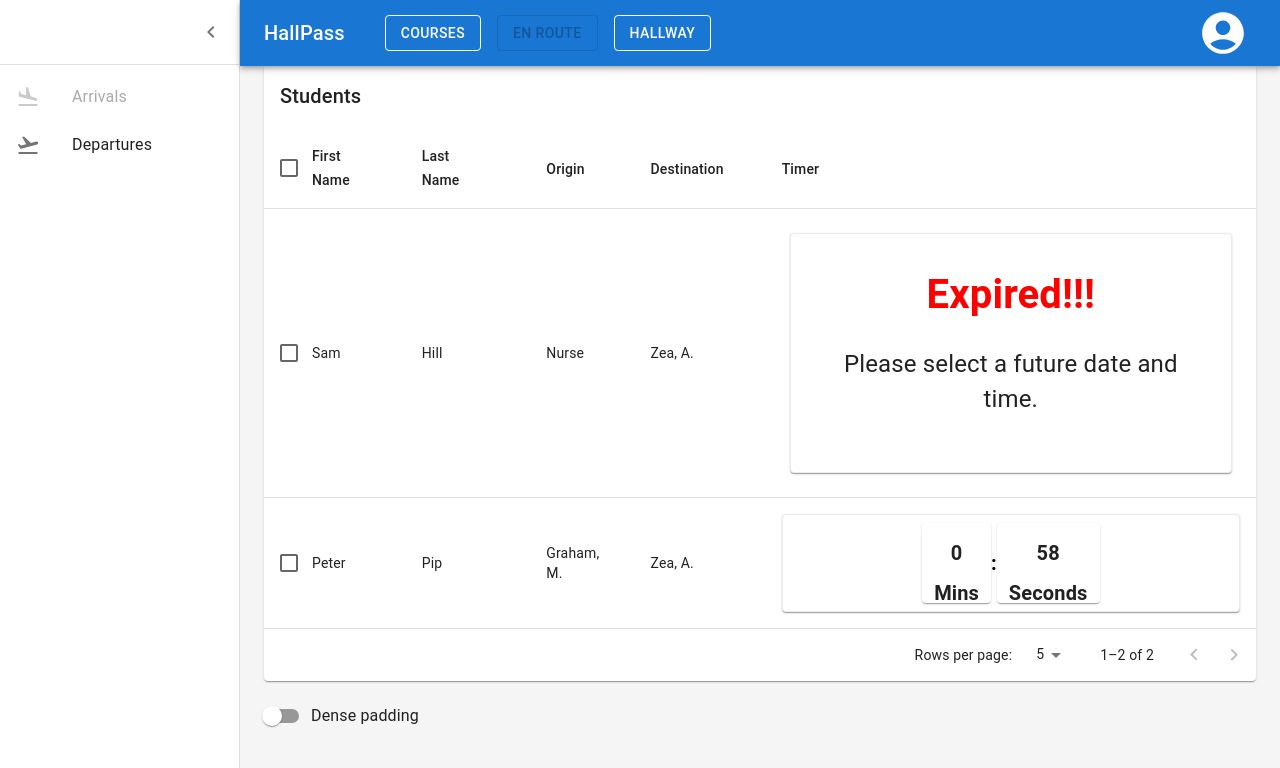
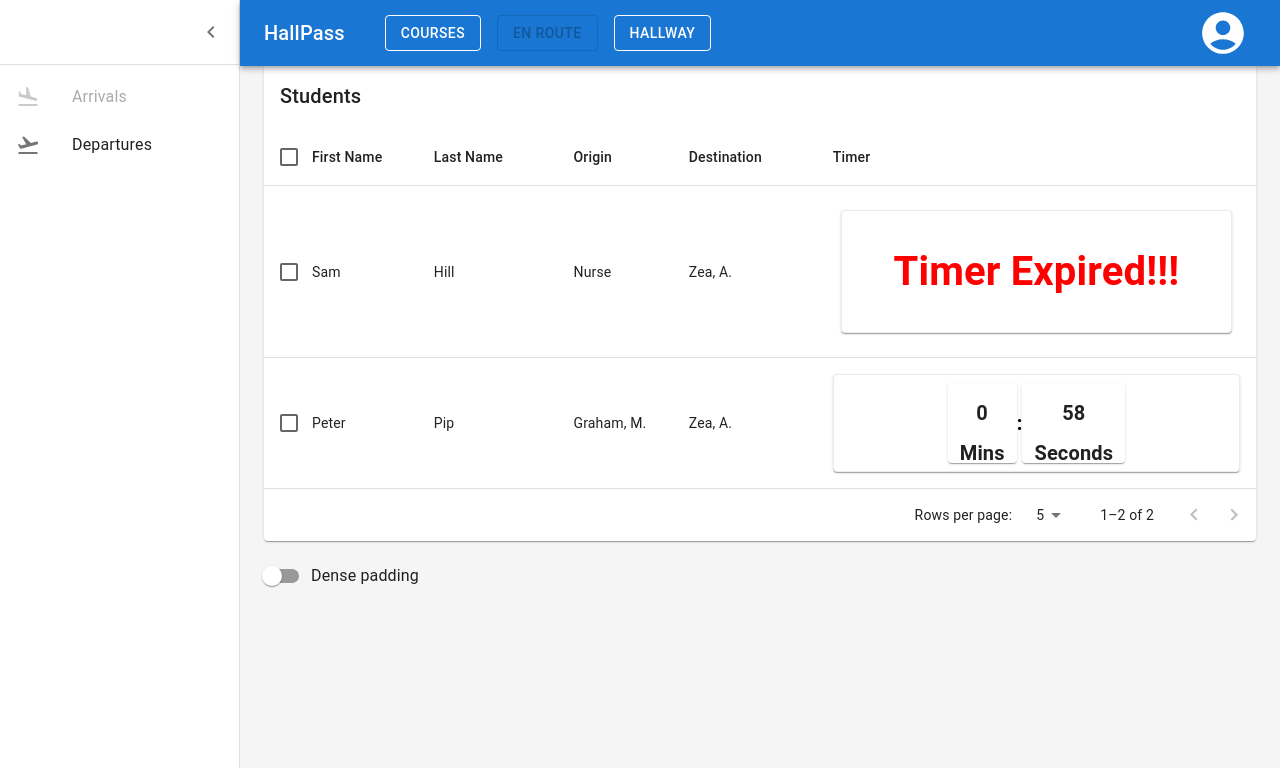
Before and after one commit to Azeajr/hallpass-ui, a React (Create React App) app: page / in a window 1280 px wide. Both pictures are taken after a click on the button "EN ROUTE". Shown: the top 768 px of the page. Built offline with nearby package versions, Linux system fonts and the light colour scheme.

Commit message:
change formatting of ExpiredNotice

```diff
--- a/src/components/CountdownTimer/CountdownTimer.tsx
+++ b/src/components/CountdownTimer/CountdownTimer.tsx
@@ -20,11 +20,11 @@
           color: 'red',
         }}
       >
-        Expired!!!
+        Timer Expired!!!
       </span>
-      <p style={{ fontSize: '1.5rem' }}>
-        Please select a future date and time.
-      </p>
+      {/* <p style={{ fontSize: '1.5rem' }}>
+        Student .
+      </p> */}
     </Card>
   );
 }
```
